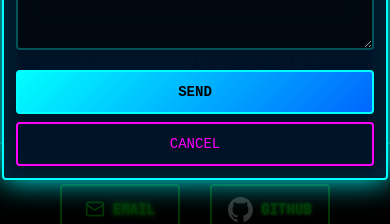
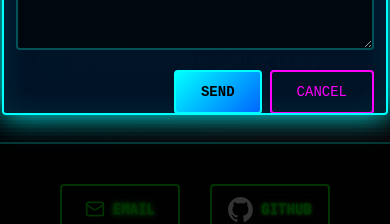
Before and after one commit to Ueno-Yuki/portfolio, a Next.js app: page / in a window 390 px wide. Both pictures are taken after a click on the button "EMAIL". Shown: the part 494-718 px from the top of the page. Built offline with nearby package versions, Linux system fonts and the light colour scheme; no server answers.

Commit message:
モーダルのレスポンシブデザイン調整

```diff
--- a/src/styles/Footer/ContactModal.module.css
+++ b/src/styles/Footer/ContactModal.module.css
@@ -207,7 +207,7 @@
   }
 
   .buttonGroup {
-    flex-direction: column;
+    flex-direction: row;
     gap: 8px;
     margin-top: 8px;
   }
@@ -227,7 +227,7 @@
   }
 
   .modalContainer {
-    max-height: calc(100vh - 115px); /* ヘッダー高さを考慮 + 余白 */
+    max-height: calc(100vh - 310px); /* ヘッダー高さを考慮 + 余白 */
     font-size: 13px;
   }
 
@@ -258,7 +258,7 @@
   }
 
   .modalContainer {
-    max-height: calc(100vh - 120px); /* ヘッダー高さを考慮 + 余白 */
+    max-height: calc(100vh - 250px); /* ヘッダー高さを考慮 + 余白 */
     font-size: 12px;
   }
 
--- a/src/styles/Footer/PolicyModal.module.css
+++ b/src/styles/Footer/PolicyModal.module.css
@@ -233,7 +233,7 @@
   }
 
   .modalContent {
-    max-height: calc(100vh - 165px); /* ヘッダー高さを考慮 + 余白 */
+    max-height: calc(100vh - 270px); /* ヘッダー高さを考慮 + 余白 */
     border-radius: 6px;
   }
 
@@ -277,7 +277,7 @@
   }
 
   .modalContent {
-    max-height: calc(100vh - 140px); /* ヘッダー高さを考慮 + 余白 */
+    max-height: calc(100vh - 300px); /* ヘッダー高さを考慮 + 余白 */
   }
 
   .modalHeader {
```
